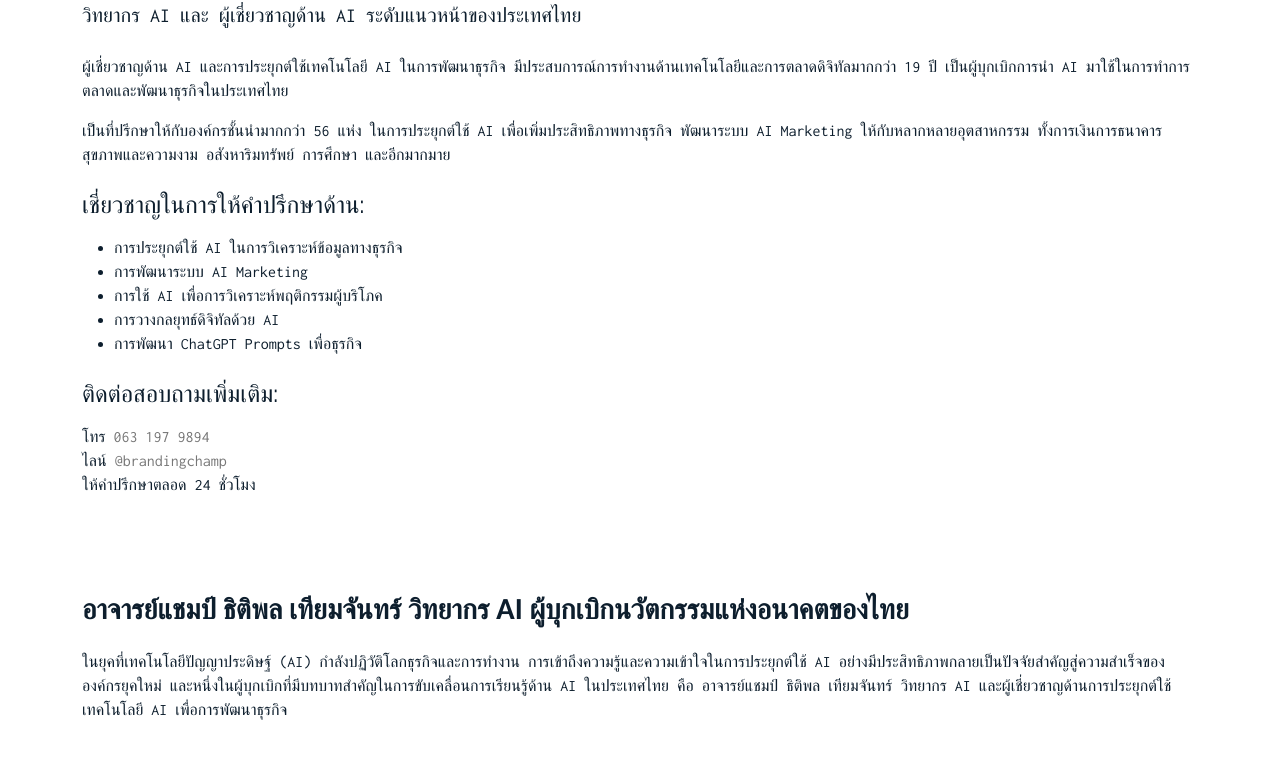
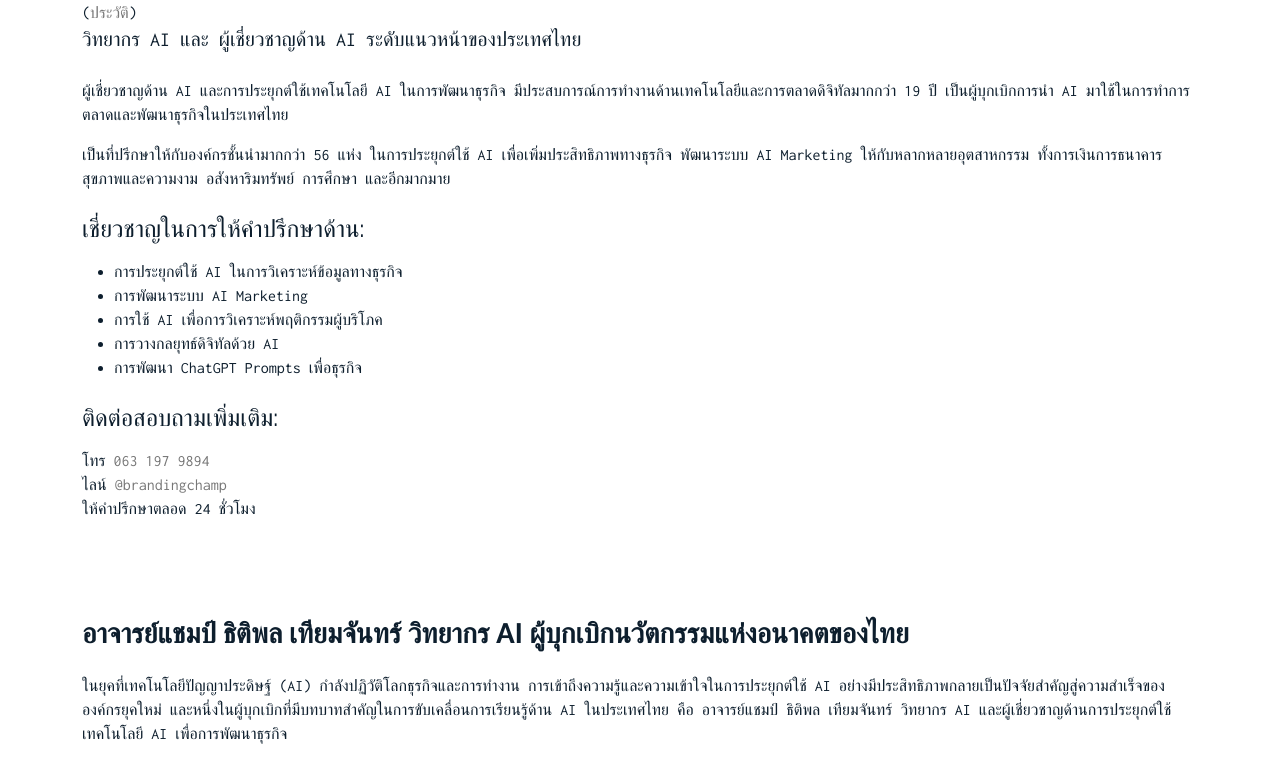
Before and after one commit to inwebook/master, a plain HTML site: page ai.html in a window 1280 px wide. Shown: the part 194-960 px from the top of the page. Drawn offline with Linux system fonts and the light colour scheme.

Commit message:
Update ai.html

```diff
--- a/ai.html
+++ b/ai.html
@@ -117,7 +117,7 @@
       <div class="container">
         <div class="row mb-5 align-items-center">
           <div class="col-12" data-aos="fade-up">
-            <h2 class="mb-3">อาจารย์แชมป์ ธิติพล เทียมจันทร์</h2>
+            <h2 class="mb-3">อาจารย์แชมป์ ธิติพล เทียมจันทร์</h2>(<a href="./วิทยากรai.pdf" alt="ประวิติ วิทยากร ai" title="ประวิติ วิทยากร ai" desc="ประวิติ วิทยากร ai">ประวัติ</a>)<br/>
             <p class="lead mb-4">วิทยากร AI และ ผู้เชี่ยวชาญด้าน AI ระดับแนวหน้าของประเทศไทย</p>
 
             <p>ผู้เชี่ยวชาญด้าน AI และการประยุกต์ใช้เทคโนโลยี AI ในการพัฒนาธุรกิจ มีประสบการณ์การทำงานด้านเทคโนโลยีและการตลาดดิจิทัลมากกว่า 19 ปี เป็นผู้บุกเบิกการนำ AI มาใช้ในการทำการตลาดและพัฒนาธุรกิจในประเทศไทย</p>
```
